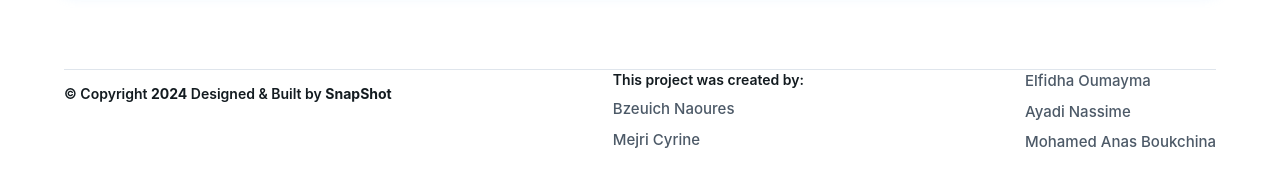
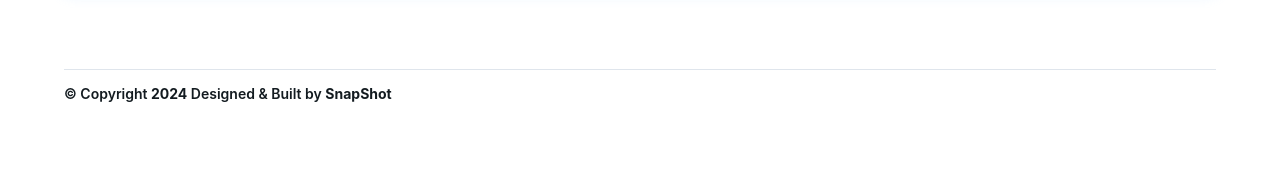
Before and after one commit to NaouresBzeouich/frontEndPPP, a React (Create React App) app in the folder ppp/: page / in a window 1280 px wide. Shown: the part 1198-1385 px from the top of the page. Built offline with nearby package versions, Linux system fonts and the light colour scheme.

Commit message:
deleting our names

```diff
--- a/ppp/src/components/pageParts/Footer.tsx
+++ b/ppp/src/components/pageParts/Footer.tsx
@@ -41,53 +41,11 @@ export default function Footer() {
           borderColor: "divider",
         }}
       >
-        <Box
-          sx={{
-            display: { xs: "none", sm: "flex" },
-            flexDirection: "column",
-            gap: 2,
-          }}
-        >
           <Typography variant="body2" fontWeight={600}>
             <p className="copyright">
               © Copyright <b>2024</b> Designed & Built by <b>SnapShot</b>
             </p>
           </Typography>
-        </Box>
-        <Box
-          sx={{
-            display: "flex",
-            flexDirection: "column",
-            gap: 1,
-          }}
-        >
-          <Typography variant="body2" fontWeight={600}>
-            This project was created by:
-          </Typography>
-          <Link color="text.secondary" href="#">
-            Bzeuich Naoures
-          </Link>
-          <Link color="text.secondary" href="#">
-            Mejri Cyrine
-          </Link>
-        </Box>
-        <Box
-          sx={{
-            display: { xs: "none", sm: "flex" },
-            flexDirection: "column",
-            gap: 1,
-          }}
-        >
-          <Link color="text.secondary" href="#">
-            Elfidha Oumayma
-          </Link>
-          <Link color="text.secondary" href="#">
-            Ayadi Nassime
-          </Link>
-          <Link color="text.secondary" href="#">
-            Mohamed Anas Boukchina
-          </Link>
-        </Box>
 
       </Box>
       <Divider />
```
